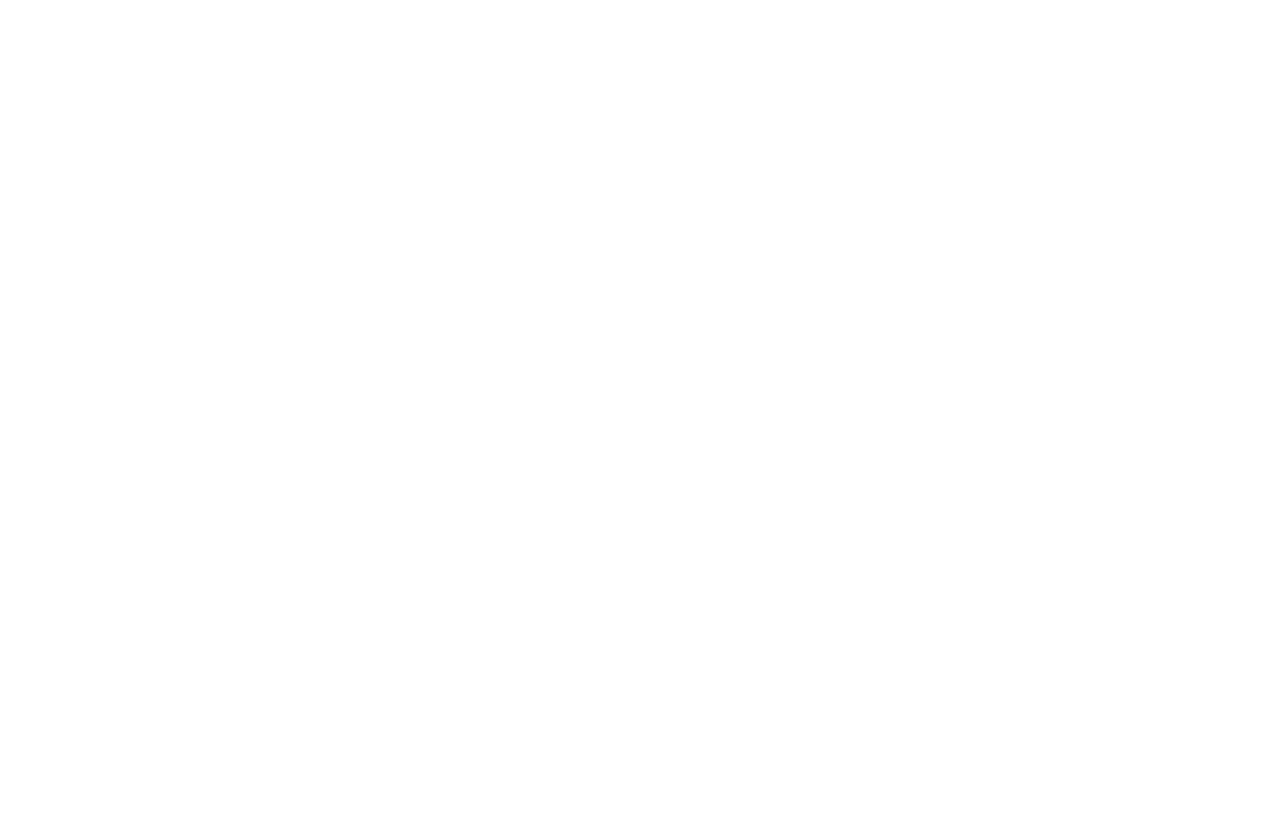
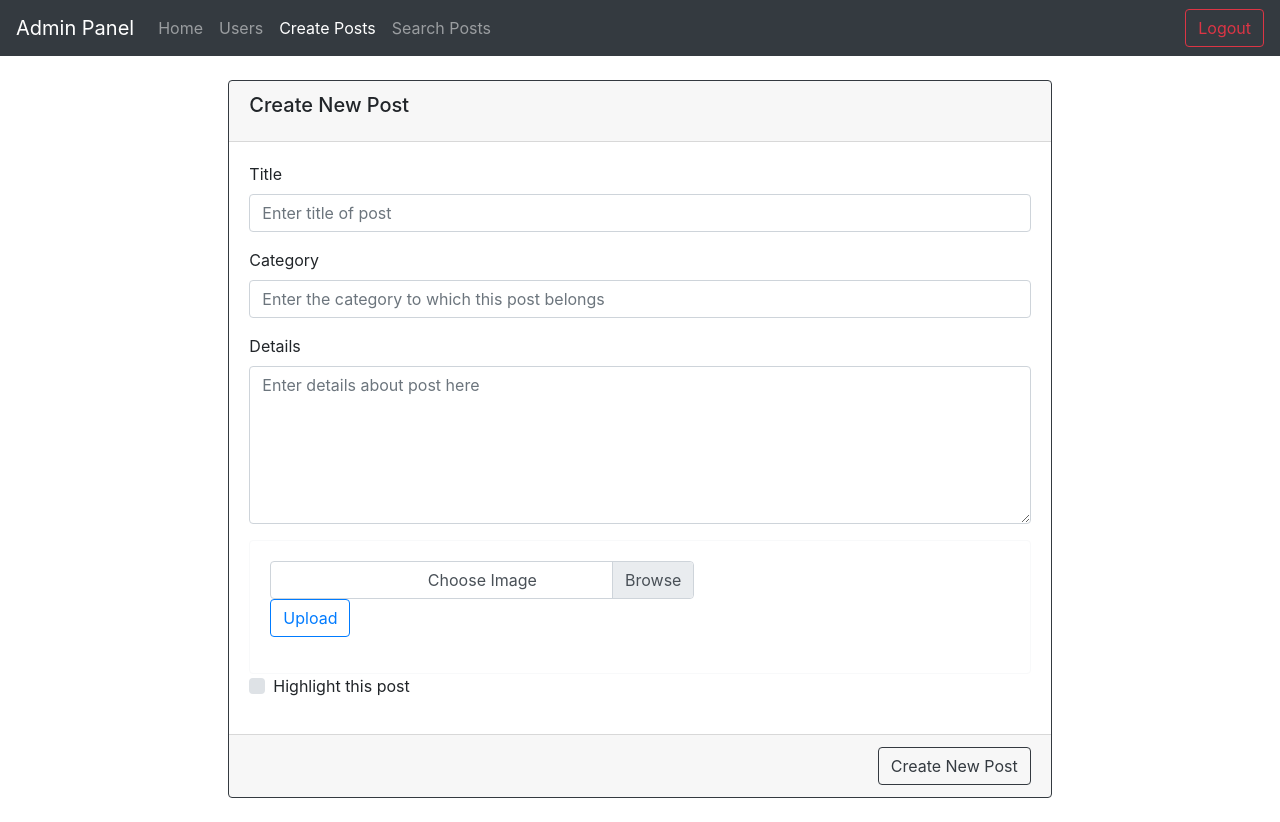
Before and after one commit to YashKumarVerma/smoke-trees-bose-auto-guide-admin, a React (Create React App) app: page /dashboard/createPost in a window 1280 px wide. Before the commit the page ends 800 px from the top, so only its background shows below. Built offline with nearby package versions, Linux system fonts and the light colour scheme.

Commit message:
Restructure to remove clutter from one page

```diff
--- a/public/index.html
+++ b/public/index.html
@@ -14,9 +14,9 @@
     -->
     <link rel="manifest" href="%PUBLIC_URL%/manifest.json" />
 
-    <link rel="stylesheet" href="https://maxcdn.bootstrapcdn.com/bootstrap/4.0.0/css/bootstrap.min.css"
-        integrity="sha384-Gn5384xqQ1aoWXA+058RXPxPg6fy4IWvTNh0E263XmFcJlSAwiGgFAW/dAiS6JXm" crossorigin="anonymous">
+    <link rel="stylesheet" href="https://maxcdn.bootstrapcdn.com/bootstrap/4.0.0/css/bootstrap.min.css"         integrity="sha384-Gn5384xqQ1aoWXA+058RXPxPg6fy4IWvTNh0E263XmFcJlSAwiGgFAW/dAiS6JXm" crossorigin="anonymous">
 
+    <!-- <link rel="stylesheet" href="https://cdn.jsdelivr.net/npm/@coding-blocks/bootstrap@4.5.2/dist/css/bootstrap.min.css" integrity="sha384-qQEE8jdKJvtljxvtgWREfDOl721Sa1Qs8a1huL0PjJo3duiJ2wXnwTIRnbd/cTjY" crossorigin="anonymous"> -->
     <!--
       Notice the use of %PUBLIC_URL% in the tags above.
       It will be replaced with the URL of the `public` folder during the build.
--- a/src/App.js
+++ b/src/App.js
@@ -6,7 +6,8 @@
 import LandingPage from "./pages/LandingPage";
 import Dashboard from "./pages/Dashboard";
 import UsersPage from "./pages/Dashboard/Users";
-import PostsPage from "./pages/Dashboard/Posts";
+import CreatePostPage from "./pages/Dashboard/Post.Create";
+import SearchPostPage from "./pages/Dashboard/Posts.Search";
 
 function App() {
   return (
@@ -15,7 +16,8 @@
         <Route exact path="/" component={LandingPage} />
         <Route exact path="/dashboard" component={Dashboard} />
         <Route exact path="/dashboard/users" component={UsersPage} />
-        <Route exact path="/dashboard/posts" component={PostsPage} />
+        <Route exact path="/dashboard/createPost" component={CreatePostPage} />
+        <Route exact path="/dashboard/searchPost" component={SearchPostPage} />
       </Switch>
     </BrowserRouter>
   );
--- a/src/components/Navbar.jsx
+++ b/src/components/Navbar.jsx
@@ -67,15 +67,28 @@
                   </li>
                 </Link>
 
-                <Link to="/dashboard/posts">
+                <Link to="/dashboard/createPost">
                   <li
                     className={
                       "nav-item " +
-                      (this.childRoute === "posts" ? "active" : "")
+                      (this.childRoute === "createPost" ? "active" : "")
                     }
                   >
                     <a className="nav-link">
-                      Posts <span className="sr-only">(current)</span>
+                      Create Posts <span className="sr-only">(current)</span>
+                    </a>
+                  </li>
+                </Link>
+
+                <Link to="/dashboard/searchPost">
+                  <li
+                    className={
+                      "nav-item " +
+                      (this.childRoute === "searchPost" ? "active" : "")
+                    }
+                  >
+                    <a className="nav-link">
+                      Search Posts <span className="sr-only">(current)</span>
                     </a>
                   </li>
                 </Link>
--- /dev/null
+++ b/src/pages/Dashboard/Post.Create.jsx
@@ -0,0 +1,31 @@
+import React from "react";
+
+import Navbar from "../../components/Navbar";
+import CreatePost from "../../components/dashboard/CreateNewPost";
+
+class CreatePostsPage extends React.Component {
+  constructor() {
+    super();
+  }
+
+  render() {
+    return (
+      <div>
+        <Navbar isLoggedIn={true} />
+        <br />
+        <div className="container-fluid">
+          <div className="row">
+            <div className="col-md-2"></div>
+            <div className="col-md-8">
+              <CreatePost />
+            </div>
+            <div className="col-md-2"></div>
+          </div>
+        </div>
+        <br />
+      </div>
+    );
+  }
+}
+
+export default CreatePostsPage;
--- a/src/pages/Dashboard/Posts.jsx
+++ b/src/pages/Dashboard/Posts.Search.jsx
@@ -1,8 +1,7 @@
 import React from "react";
 
 import Navbar from "../../components/Navbar";
-import CreateNewPost from "../../components/dashboard/CreateNewPost.jsx";
-import ListPost from "../../components/dashboard/ListPost.jsx";
+import SearchPost from "../../components/dashboard/SearchPost";
 
 class PostsPage extends React.Component {
   constructor() {
@@ -16,12 +15,11 @@
         <br />
         <div className="container-fluid">
           <div className="row">
-            <div className="col-md-5">
-              <ListPost />
+            <div className="col-md-2"></div>
+            <div className="col-md-8">
+              <SearchPost />
             </div>
-            <div className="col-md-7">
-              <CreateNewPost />
-            </div>
+            <div className="col-md-2"></div>
           </div>
         </div>
         <br />
--- a/src/scripts/posts.js
+++ b/src/scripts/posts.js
@@ -20,6 +20,26 @@
         });
     });
   }
+
+  /** get all posts page wise */
+  static GetAllPosts(param) {
+    return new Promise((resolve, reject) => {
+      axios
+        .get(`${config.host}/post/list/${param.page}`, {
+          headers: {
+            Authorization: `Bearer ${localStorage.getItem("token")}`,
+          },
+        })
+        .then((resp) => {
+          // save the items in local storage
+          resolve(resp.data);
+        })
+        .catch((error) => {
+          reject(error.response.data);
+        });
+    });
+  }
 }
 
 export const CreateNewPost = Post.CreateNewPost;
+export const GetAllPosts = Post.GetAllPosts;
```
Also changed, not shown: src/components/dashboard/SearchPost.jsx (renamed from src/components/dashboard/ListPost.jsx).
